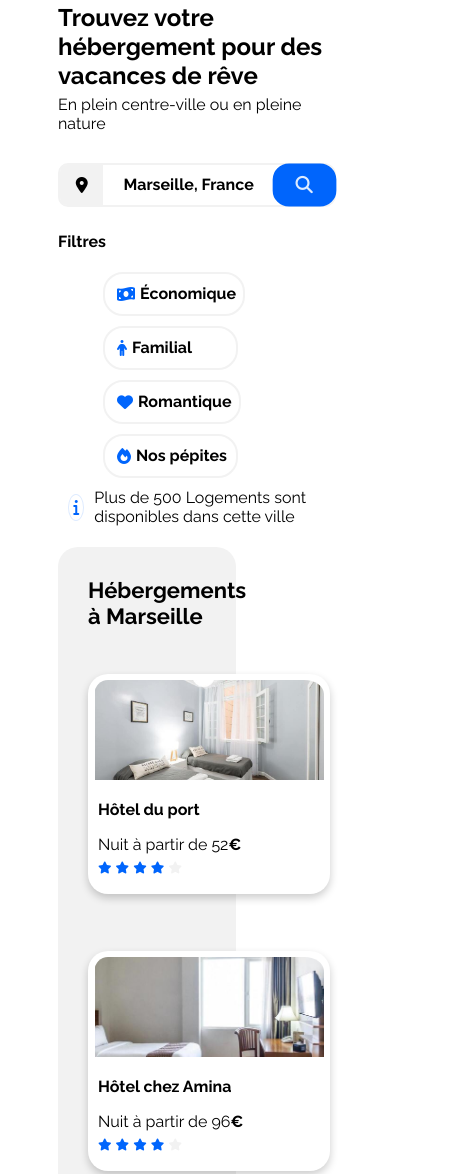
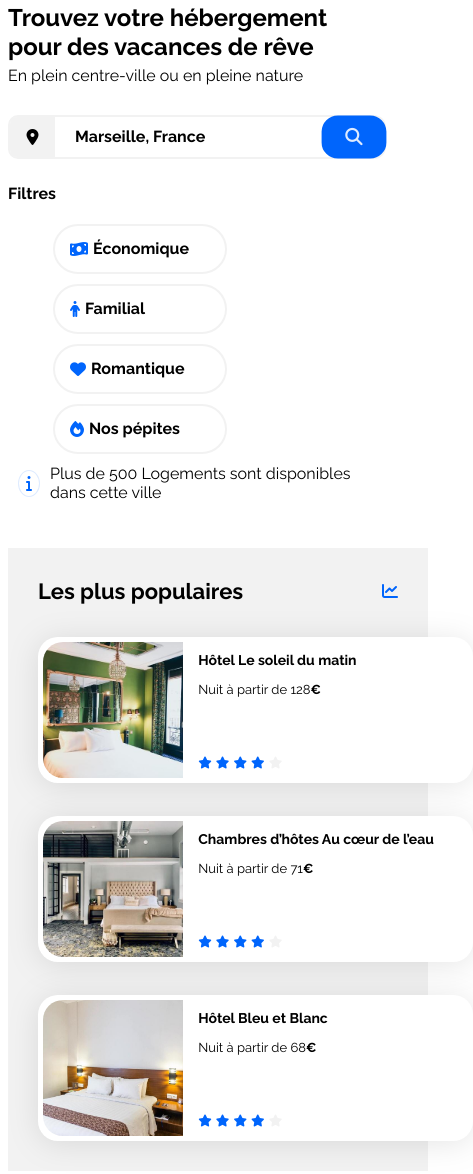
Before and after one commit to QuentinDidelot/Booki, a plain HTML site: page index.html in a window 390 px wide. Shown: the part 201-1375 px from the top of the page, 473 px wide, since content can reach past the window. Drawn offline with Linux system fonts and the light colour scheme.

Commit message:
Responsive
Section "Populaire"

```diff
--- a/css/style.css
+++ b/css/style.css
@@ -438,6 +438,9 @@ Small devices (phones, less than 768px)
         padding: 0px;
     }
 
+    .main-container{
+        padding: 0px;
+    }
 /********************* Header *******************/
 
     header {
@@ -503,17 +506,38 @@ Small devices (phones, less than 768px)
     .filters li {
         max-width: 150px;
         flex-basis: 50%;
+        border-radius: 25px;
+        padding: 10px;
     }
 
 
 
 /********************** Hebergements And Populaires ***********************/
 
-
-/********************** Hebergements ***********************/
+.hebergements-and-populaires{
+    flex-direction: column-reverse;
+    gap: 0;
+}
 
 
 /********************** Populaires ***********************/
+
+.populaires-section{
+    width: 100%;
+    min-width: 420px;
+    background-color: var(--filter-bg-color);
+    border-radius: 0px !important;
+    margin: 25px 0 25px 0;
+}
+
+.populaires-cards{
+    flex-direction: column;
+}
+
+.populaires-cards .card{
+    min-width: 425px;
+}
+/********************** Hebergements ***********************/
 
 
 /********************** Activité ***********************/
```
